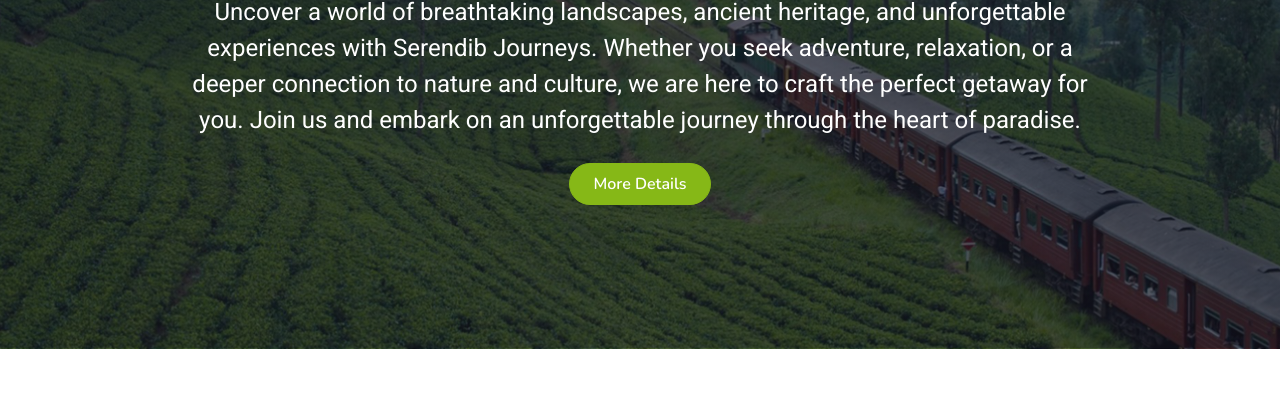
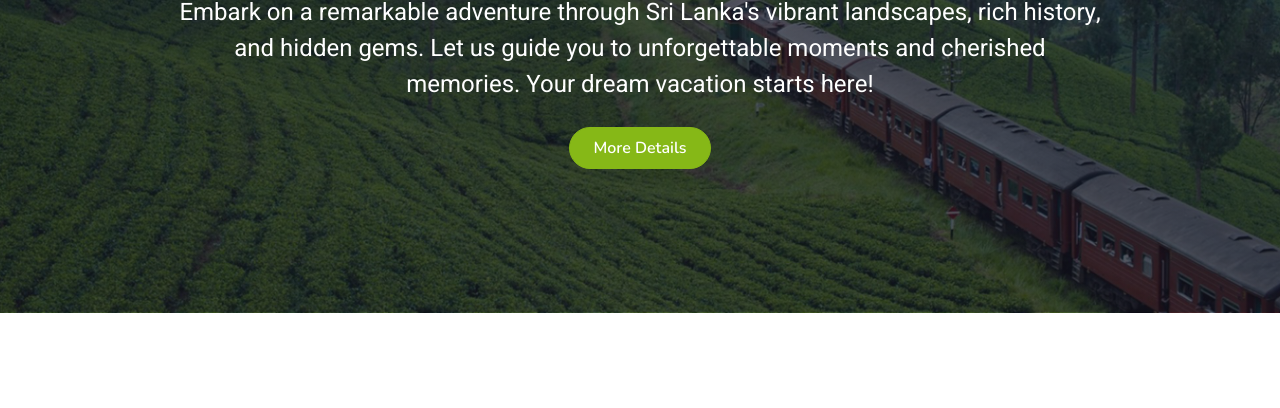
Before and after one commit to Serendib-Journeys/srilanka, a plain HTML site: page index.html in a window 1280 px wide. Shown: the part 460-868 px from the top of the page. Drawn offline with nearby package versions, Linux system fonts and the light colour scheme; animation ran at ten frames a second.

Commit message:
initial commit

```diff
--- a/index.html
+++ b/index.html
@@ -173,12 +173,10 @@
                 Discover Sri Lanka’s Hidden Wonders with Us
               </h1>
               <p class="fs-4 text-white mb-4 animated slideInDown">
-                Uncover a world of breathtaking landscapes, ancient heritage,
-                and unforgettable experiences with Serendib Journeys. Whether
-                you seek adventure, relaxation, or a deeper connection to nature
-                and culture, we are here to craft the perfect getaway for you.
-                Join us and embark on an unforgettable journey through the heart
-                of paradise.
+                Embark on a remarkable adventure through Sri Lanka's vibrant
+                landscapes, rich history, and hidden gems. Let us guide you to
+                unforgettable moments and cherished memories. Your dream
+                vacation starts here!
               </p>
               <div class="position-relative w-75 mx-auto animated slideInDown">
                 <a
```
